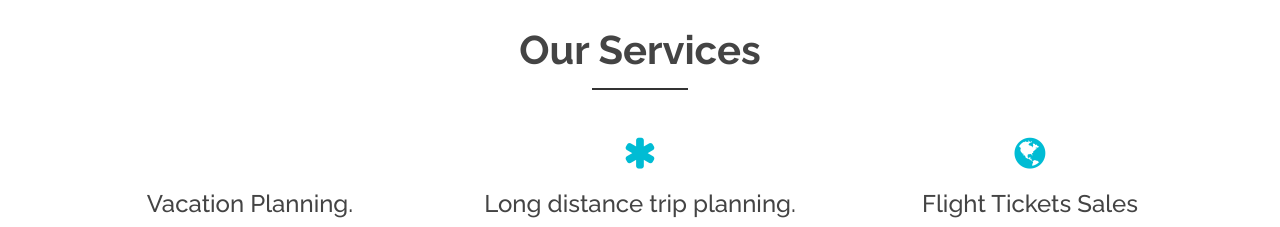
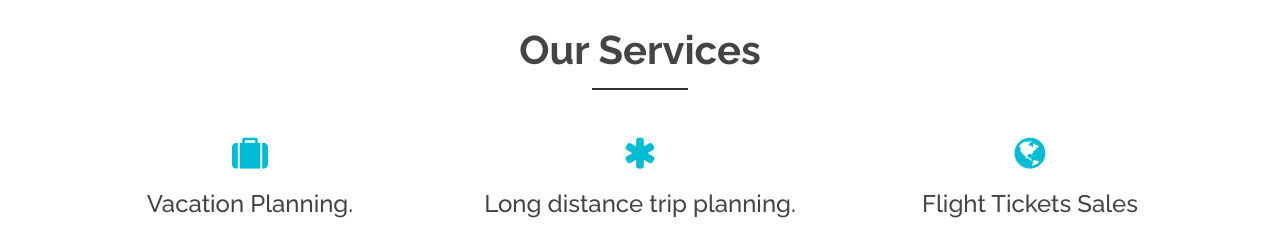
Before and after one commit to adefuyeabayomi/tourfair, a plain HTML site: page index.html in a window 1280 px wide. Shown: the part 1560-1787 px from the top of the page. Drawn offline with nearby package versions, Linux system fonts and the light colour scheme.

Commit message:
Update index.html

```diff
--- a/index.html
+++ b/index.html
@@ -316,7 +316,7 @@
               <div class="services-details">
                 <div class="single-services">
                   <a class="services-icon" href="#">
-											<i class="fas fa-suitcase"></i>
+											<i class="fa fa-suitcase"></i>
 										</a>
                   <h4>Vacation Planning.</h4>
                   <p>
```
